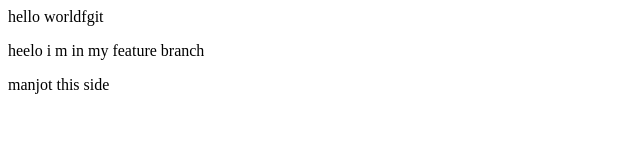
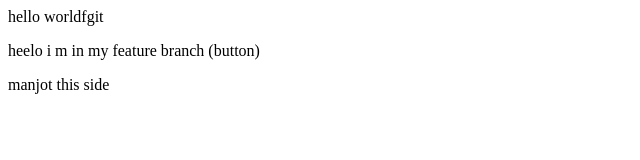
Before and after one commit to phsp-manjot/demo, a plain HTML site: page index.html in a window 1280 px wide. Shown: the full height of the page, 0-640 px from the left. Drawn offline with Linux system fonts and the light colour scheme.

Commit message:
ADD NEW BUTTON

```diff
--- a/index.html
+++ b/index.html
@@ -1,3 +1,3 @@
 <p>hello worldfgit </p>
-<P>heelo i m in my feature branch</P>
+<P>heelo i m in my feature branch (button)</P>
 <centre>manjot this side</centre>
```
